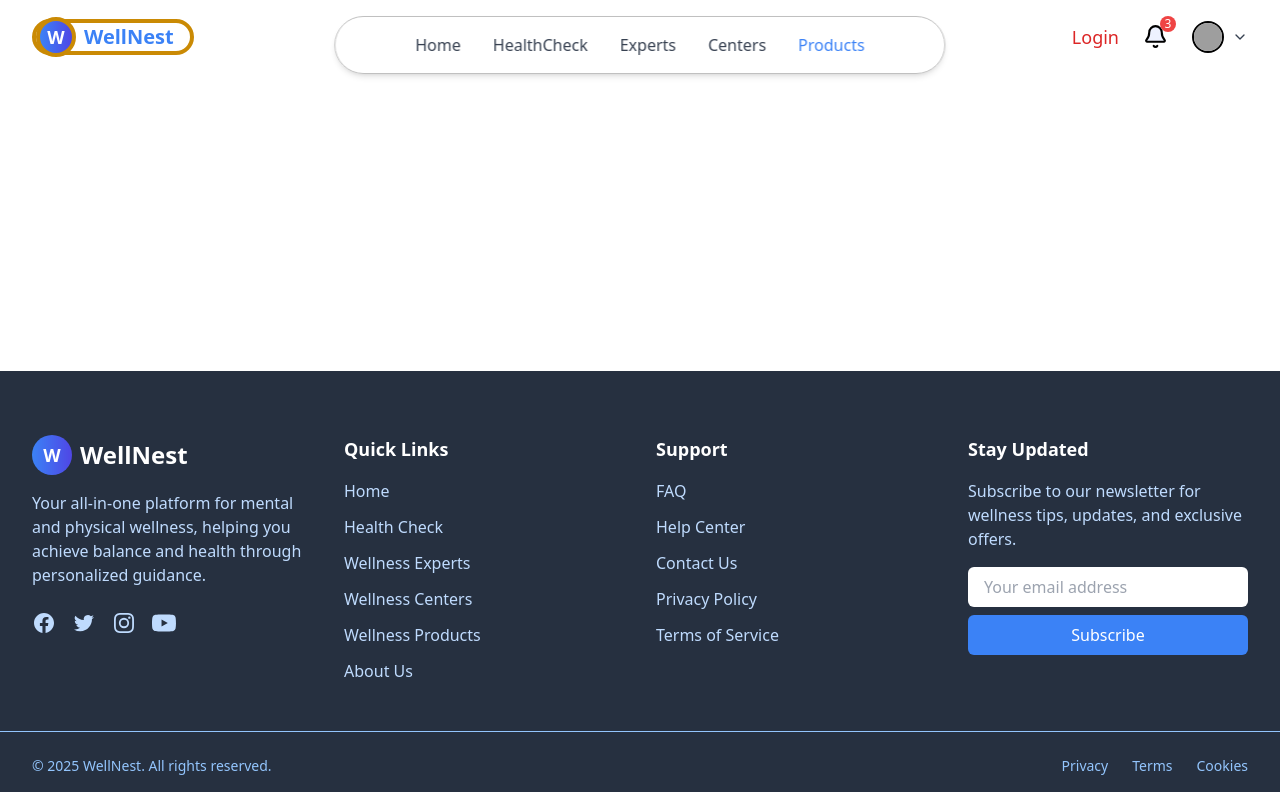
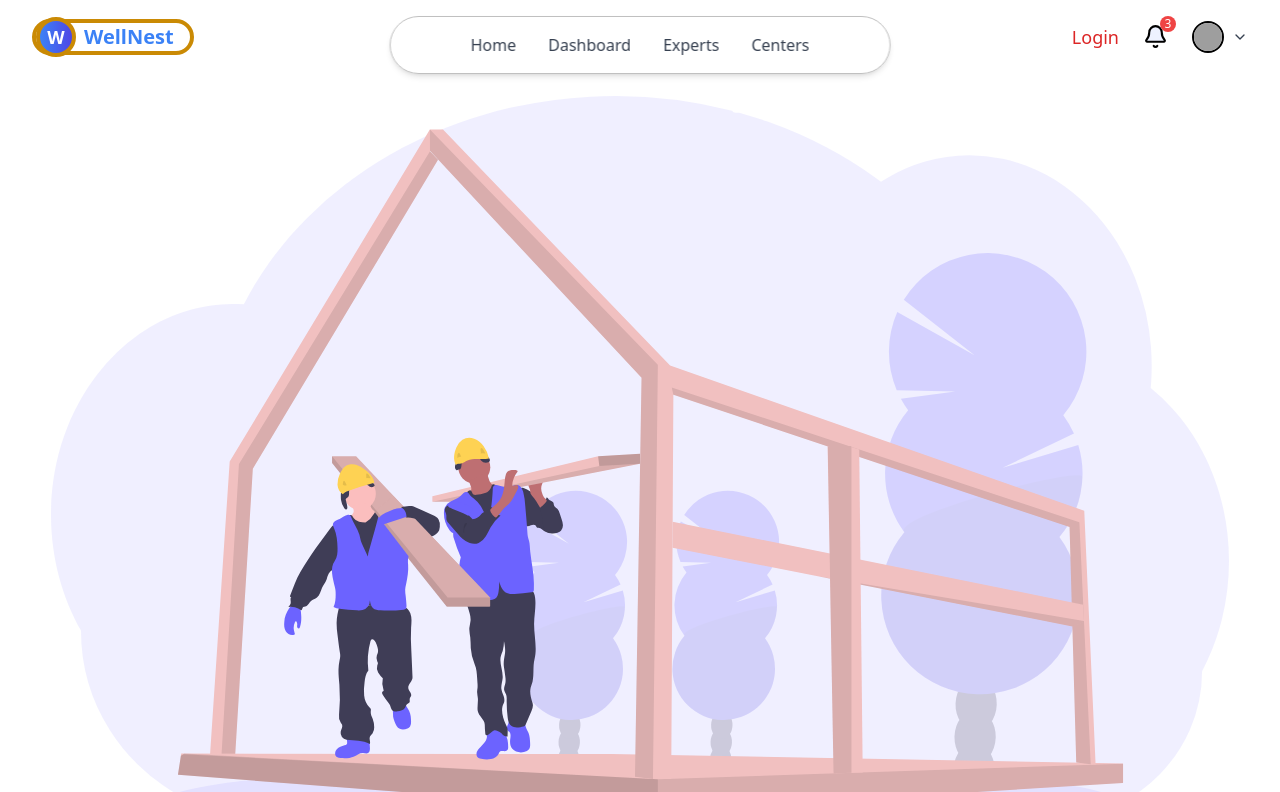
Before and after one commit to devopriyanshu/kernlif, a React (Vite) app: page /products in a window 1280 px wide. Shown: the top 792 px of the page. Built offline with nearby package versions, Linux system fonts and the light colour scheme; grey boxes are pictures that could not be loaded.

Commit message:
unnecessary routes removed

```diff
--- a/src/App.jsx
+++ b/src/App.jsx
@@ -16,6 +16,7 @@ import Header from "./components/Header";
 import Footer from "./components/Footer";
 import ProtectedRoute from "./utils/ProtectedRoutes";
 import WellnessExpertDashboard from "./register/Dashboards/ExpertDashboard";
+import ProductsPage from "./pages/Products/ProuductsPage";
 
 const App = () => {
   return (
@@ -32,6 +33,7 @@ const App = () => {
             path="/expert_dashboard"
             element={<WellnessExpertDashboard />}
           />
+          <Route path="/products" element={<ProductsPage />} />
           <Route
             path="/center_register"
             element={<WellnessCenterRegistration />}
--- a/src/components/Footer.jsx
+++ b/src/components/Footer.jsx
@@ -101,10 +101,10 @@ const Footer = () => {
               </li>
               <li>
                 <Link
-                  to="/health-check"
+                  to="/dashboard"
                   className="text-blue-200 hover:text-white transition-colors"
                 >
-                  Health Check
+                  Dashboard
                 </Link>
               </li>
               <li>
@@ -123,17 +123,17 @@ const Footer = () => {
                   Wellness Centers
                 </Link>
               </li>
-              <li>
+              {/* <li>
                 <Link
                   to="/products"
                   className="text-blue-200 hover:text-white transition-colors"
                 >
                   Wellness Products
                 </Link>
-              </li>
+              </li> */}
               <li>
                 <Link
-                  to="/about"
+                  to="/"
                   className="text-blue-200 hover:text-white transition-colors"
                 >
                   About Us
@@ -148,7 +148,7 @@ const Footer = () => {
             <ul className="space-y-3">
               <li>
                 <Link
-                  to="/faq"
+                  to="/"
                   className="text-blue-200 hover:text-white transition-colors"
                 >
                   FAQ
@@ -156,7 +156,7 @@ const Footer = () => {
               </li>
               <li>
                 <Link
-                  to="/help"
+                  to="/"
                   className="text-blue-200 hover:text-white transition-colors"
                 >
                   Help Center
@@ -164,7 +164,7 @@ const Footer = () => {
               </li>
               <li>
                 <Link
-                  to="/contact"
+                  to="/"
                   className="text-blue-200 hover:text-white transition-colors"
                 >
                   Contact Us
@@ -172,7 +172,7 @@ const Footer = () => {
               </li>
               <li>
                 <Link
-                  to="/privacy"
+                  to="/"
                   className="text-blue-200 hover:text-white transition-colors"
                 >
                   Privacy Policy
@@ -180,7 +180,7 @@ const Footer = () => {
               </li>
               <li>
                 <Link
-                  to="/terms"
+                  to="/"
                   className="text-blue-200 hover:text-white transition-colors"
                 >
                   Terms of Service
@@ -226,19 +226,19 @@ const Footer = () => {
           </p>
           <div className="flex space-x-6 mt-4 md:mt-0">
             <Link
-              to="/privacy"
+              to="/"
               className="text-blue-300 hover:text-white text-sm transition-colors"
             >
               Privacy
             </Link>
             <Link
-              to="/terms"
+              to="/"
               className="text-blue-300 hover:text-white text-sm transition-colors"
             >
               Terms
             </Link>
             <Link
-              to="/cookies"
+              to="/"
               className="text-blue-300 hover:text-white text-sm transition-colors"
             >
               Cookies
--- a/src/components/Header.jsx
+++ b/src/components/Header.jsx
@@ -78,10 +78,10 @@ const Header = () => {
   // Navigation links
   const navLinks = [
     { name: "Home", path: "/" },
-    { name: "HealthCheck", path: "/health-check" },
+    { name: "Dashboard", path: "/dashboard" },
     { name: "Experts", path: "/experts" },
     { name: "Centers", path: "/centers" },
-    { name: "Products", path: "/products" },
+    // { name: "Products", path: "/products" },
   ];
 
   return (
@@ -181,7 +181,7 @@ const Header = () => {
                       to="/notifications"
                       className="text-sm text-blue-600 hover:text-blue-800"
                     >
-                      View all notifications
+                      Show More
                     </Link>
                   </div>
                 </div>
@@ -223,12 +223,7 @@ const Header = () => {
                   >
                     Dashboard
                   </Link>
-                  <Link
-                    to="/settings"
-                    className="block px-4 py-2 text-sm text-gray-700 hover:bg-gray-100"
-                  >
-                    Settings
-                  </Link>
+
                   <div className="border-t border-gray-100 my-1"></div>
                   <button className="block w-full text-left px-4 py-2 text-sm text-red-600 hover:bg-gray-100">
                     Sign Out
--- /dev/null
+++ b/src/pages/Products/ProuductsPage.jsx
@@ -0,0 +1,15 @@
+import { div } from "framer-motion/client";
+
+const ProductsPage = () => {
+  return (
+    <div>
+      <div className="flex  justify-center pt-24">
+        <img src="/under-construction.svg" alt="under construction" />
+      </div>
+      <h1 className="text-center text-2xl p-6 font-semibold">
+        Under Construction ......
+      </h1>
+    </div>
+  );
+};
+export default ProductsPage;
--- a/src/pages/Profile.jsx
+++ b/src/pages/Profile.jsx
@@ -135,7 +135,7 @@ const Profile = () => {
   };
 
   return (
-    <div className="w-full mx-auto my-8 p-6 bg-white shadow-lg rounded-lg">
+    <div className="w-full mx-auto my-8 p-6 pt-20 bg-white  rounded-lg">
       {/* Header with actions */}
       <div className="flex justify-between items-center mb-6">
         <h1 className="text-2xl font-bold text-gray-800">
```
Also changed, not shown: public/under-construction.svg (added).
